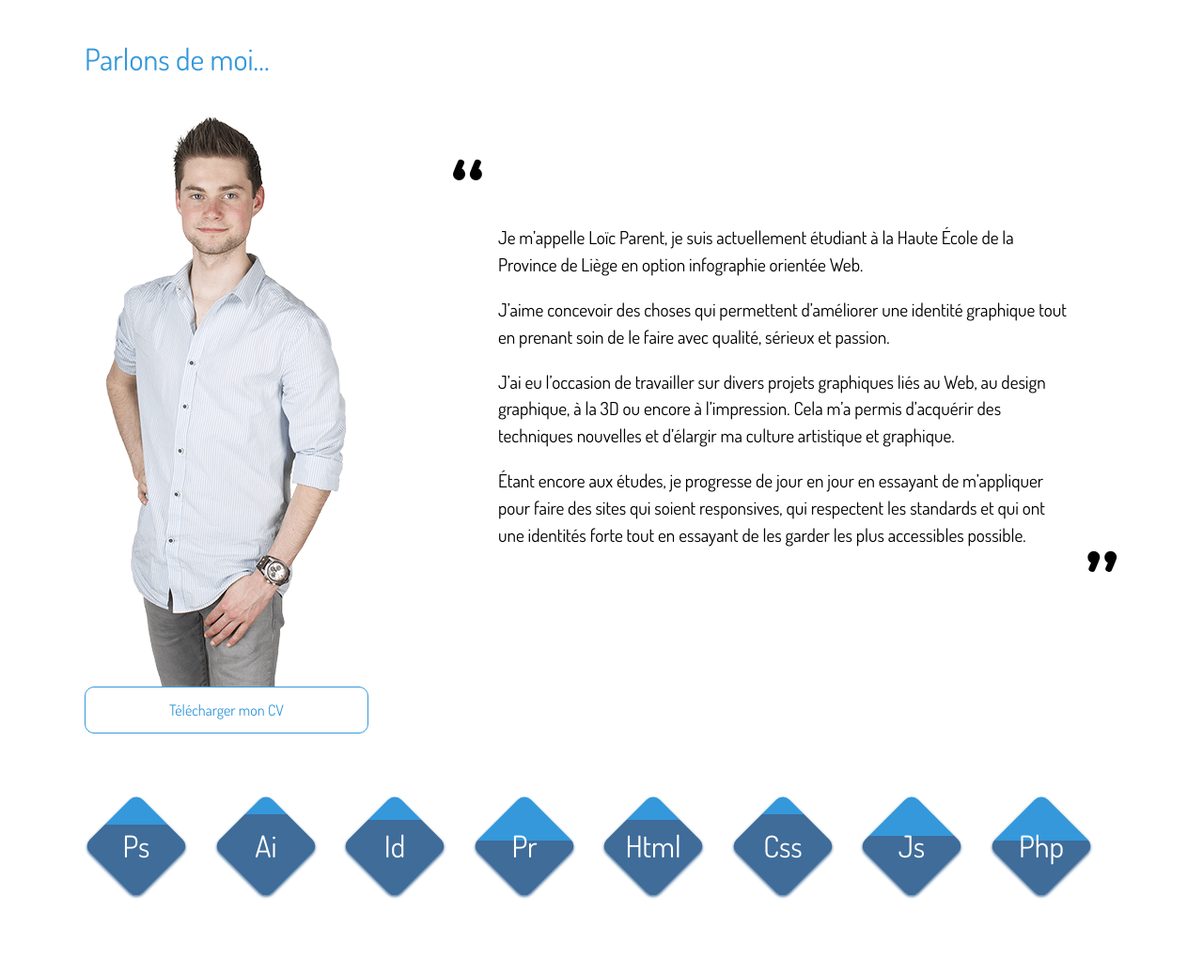
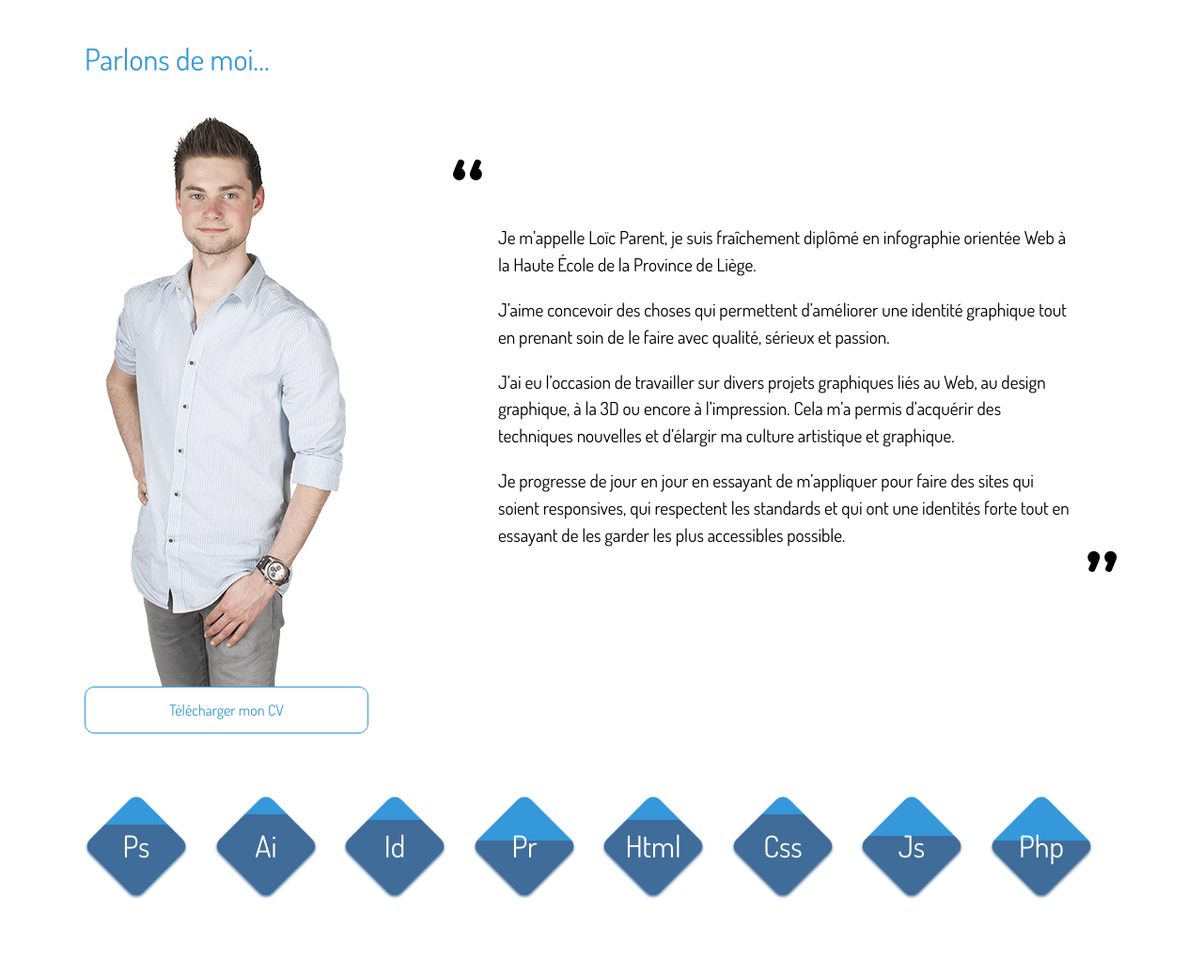
Before and after one commit to loicparent/site-portefolio, a PHP site: page / in a window 1280 px wide. Shown: the part 545-1581 px from the top of the page at 94% size. Run offline with PHP 8.4, Linux system fonts and the light colour scheme.

Commit message:
update the about text

```diff
--- a/index.php
+++ b/index.php
@@ -25,10 +25,10 @@ include( 'mail.php' );
 				<a href="./CV-ParentLoïc.pdf" class="aboutMe__left--cv">Télécharger mon CV</a>
 			</div>
 			<div class="right" itemprop="about">
-				<p class="aboutMe__right--first">Je m’appelle <span>Loïc Parent</span>, je suis actuellement étudiant à la Haute &Eacute;cole de la Province de Liège en option infographie orientée Web.</p>
+				<p class="aboutMe__right--first">Je m’appelle <span>Loïc Parent</span>, je suis fraîchement diplômé en infographie orientée Web à la Haute &Eacute;cole de la Province de Liège.</p>
 				<p>J’aime concevoir des choses qui permettent d’améliorer une identité graphique tout en prenant soin de le faire avec qualité, sérieux et passion.</p>
 				<p>J’ai eu l’occasion de travailler sur divers projets graphiques liés au Web, au design graphique, à la 3D ou encore à l’impression. Cela m’a permis d’acquérir des techniques nouvelles et d’élargir ma culture artistique et graphique.</p>
-				<p class="aboutMe__right--last">&Eacute;tant encore aux études, je progresse de jour en jour en essayant de m’appliquer pour faire des sites qui soient responsives, qui respectent les standards et qui ont une identités forte tout en essayant de les garder les plus accessibles possible.</p>
+				<p class="aboutMe__right--last">Je progresse de jour en jour en essayant de m’appliquer pour faire des sites qui soient responsives, qui respectent les standards et qui ont une identités forte tout en essayant de les garder les plus accessibles possible.</p>
 			</div>
 			<div class="clear"></div>
 			<ul class="aboutMe__skills">
```
